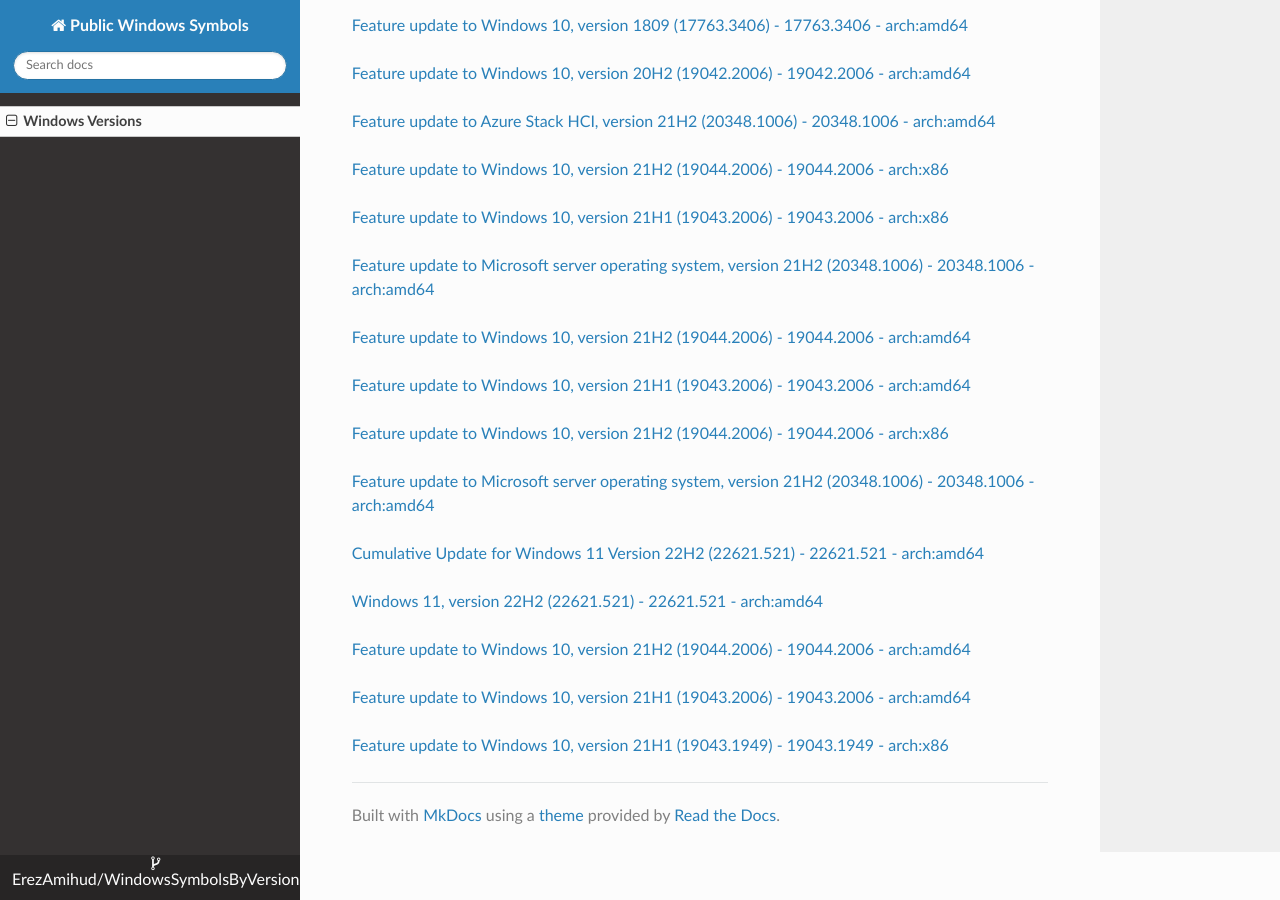
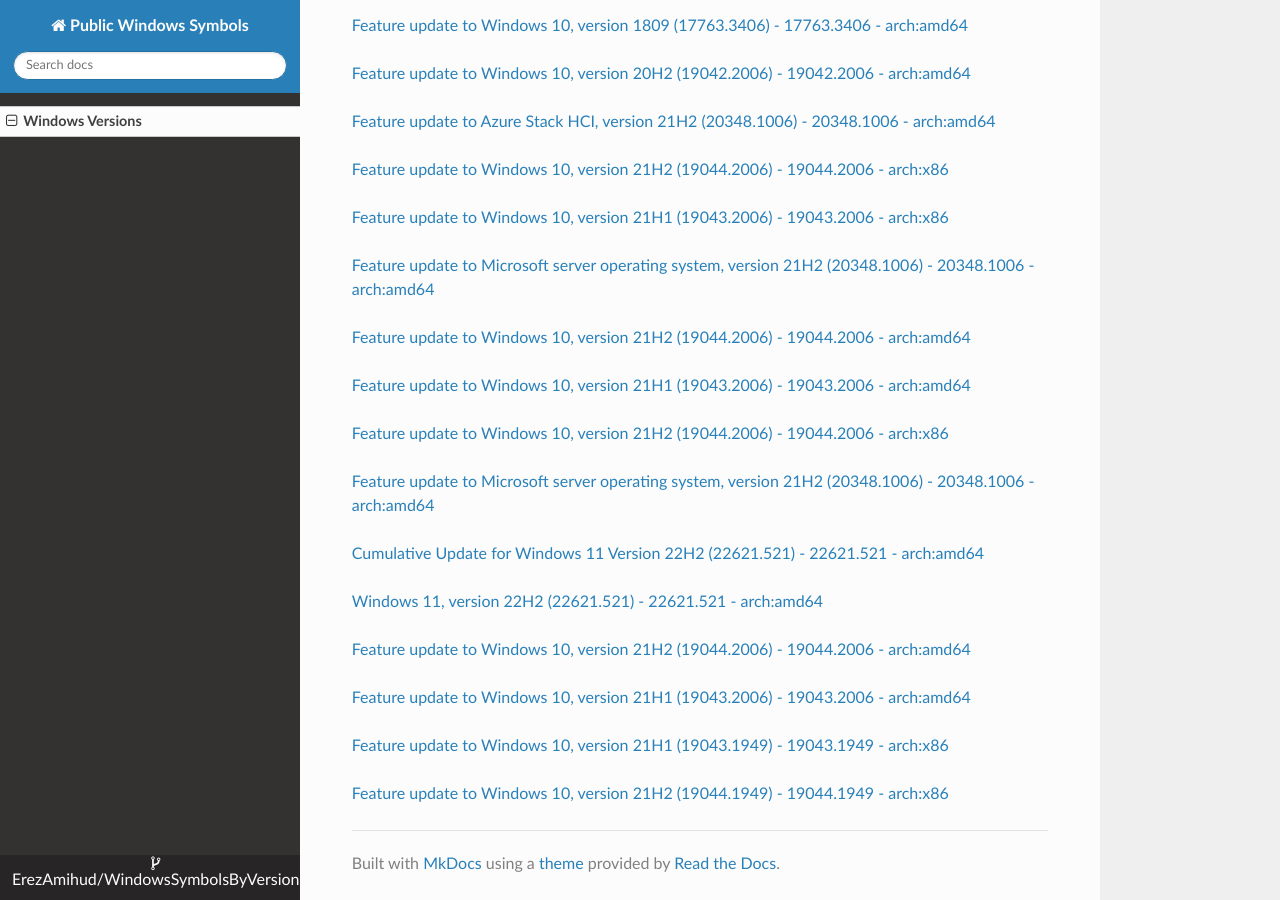
Before and after one commit to ErezAmihud/WindowsSymbolsByVersion, an MkDocs documentation site: the page built from docs/index.md, in a window 1280 px wide and 900 px high, scrolled down 53237 px. Built offline with MkDocs 1.6.1, drawn with Linux system fonts in a browser that asks for light colours; nearby versions of some CDN libraries.

Commit message:
Automated commit, add manifest for 8a51b3d1-5fa8-4667-a36e-7afe9fd19186

```diff
--- a/docs/index.md
+++ b/docs/index.md
@@ -3148,3 +3148,6 @@
 
 
 [Feature update to Windows 10, version 21H1 (19043.1949) - 19043.1949 - arch:x86](https://github.com/ErezAmihud/WindowsSymbolsByVersion/blob/main/manifests/0c905a0b-fa76-49ac-807a-c94e4ae9a317.manifest)
+
+
+[Feature update to Windows 10, version 21H2 (19044.1949) - 19044.1949 - arch:x86](https://github.com/ErezAmihud/WindowsSymbolsByVersion/blob/main/manifests/8a51b3d1-5fa8-4667-a36e-7afe9fd19186.manifest)
```
Also changed, not shown: process_builds.json (+1 -1 lines), 1 other file.
